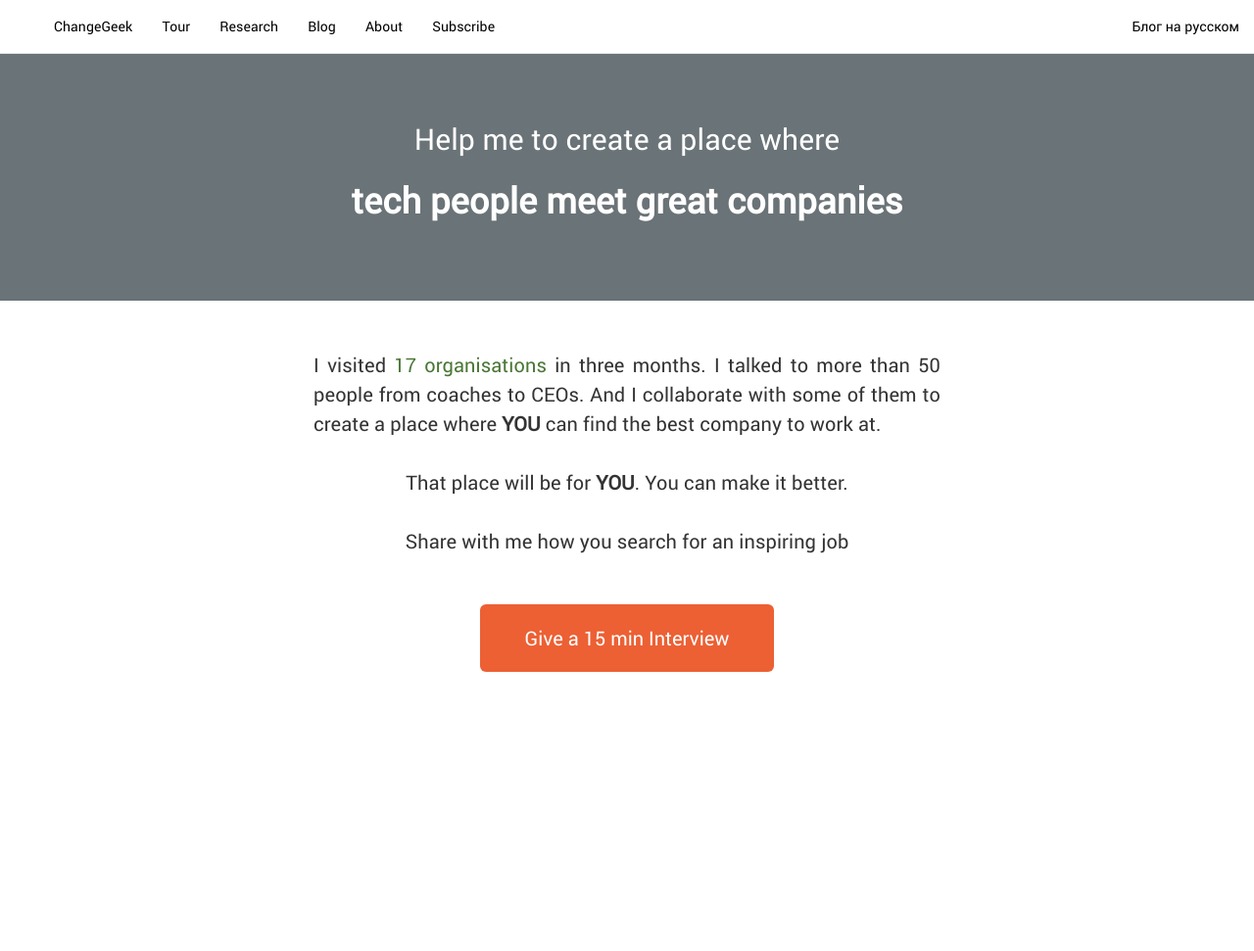
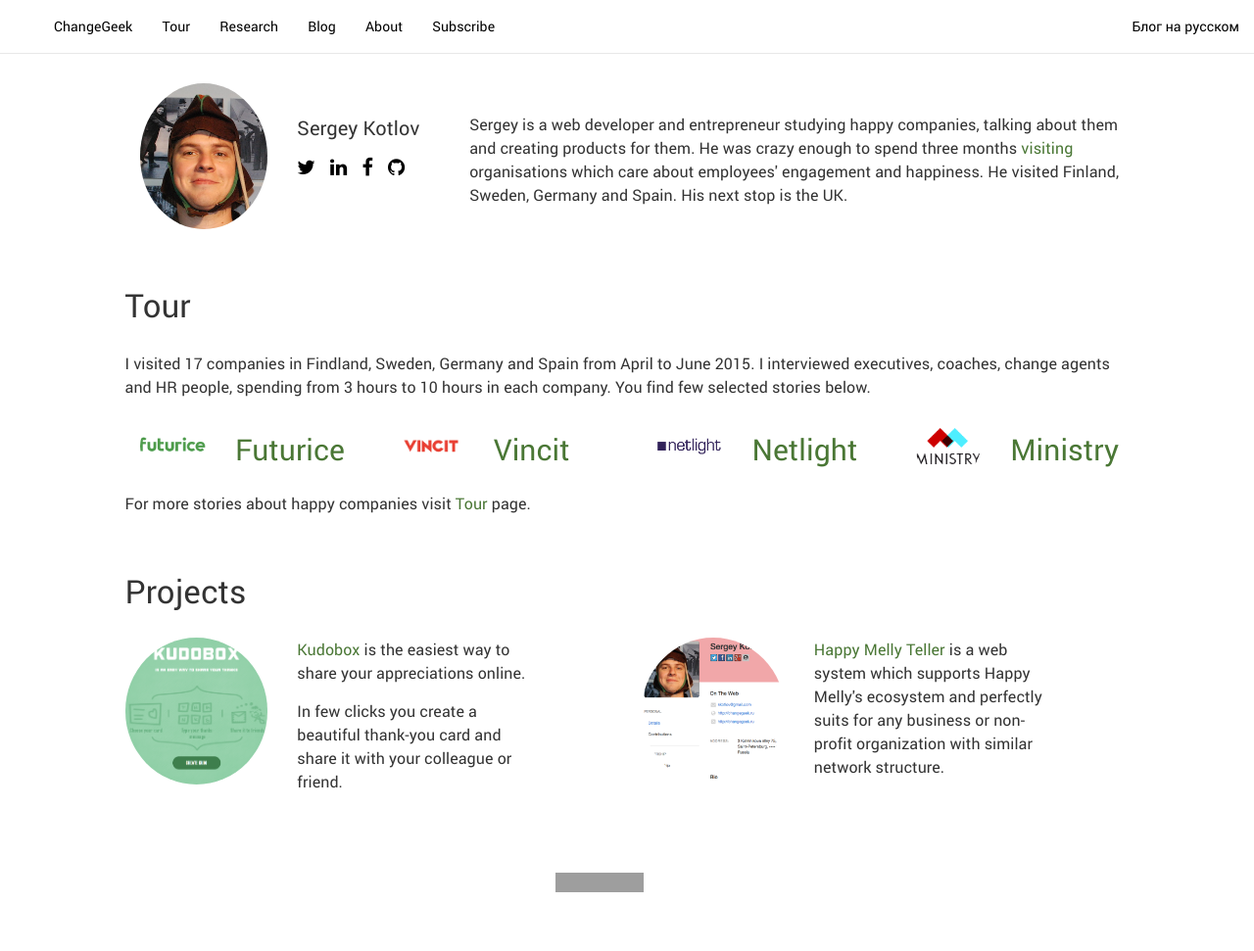
Before and after one commit to sery0ga/changegeek, a Jekyll site: the page built from index.html, in a window 1280 px wide. Shown: the whole page at 98% size. Built offline with Jekyll 4.4.1, drawn with Linux system fonts in a browser that asks for light colours; nearby versions of some CDN libraries; some web fonts are replaced; before the commit the page ends 900 px from its top, so only the background shows below that; grey boxes are pictures that could not be loaded.

Commit message:
Updates landing page

```diff
--- a/_sass/_landing.scss
+++ b/_sass/_landing.scss
@@ -67,8 +67,8 @@
       }
     }
     .desc {
-      font-family: $base-font-family;
-      font-size: 18px;
+      // font-family: $base-font-family;
+      // font-size: 18px;
       margin-top: 30px;
     }
   }
--- a/index.html
+++ b/index.html
@@ -3,34 +3,105 @@
 ---
 
 <div class="landing">
-  <div class="container-fluid header">
+  <div class="container about">
     <div class="row">
-      <div class="col-md-12 text-center headline">
-        <h4>Help me to create a place where</h4>
-        <h1>tech people meet great companies</h1>
+      <div class="col-md-4">
+        <div class="col-md-6">
+          <img src="/images/avatar_small.jpeg" class="img-circle" width="140px"/>
+        </div>
+        <div class="col-md-6 social-info">
+          Sergey Kotlov
+          <ul class="list-inline">
+            <li><a href="http://twitter.com/skotlov" target="_blank" class="twitter"><i class="fa fa-twitter"></i></a></li>
+            <li><a href="http://linkedin.com/in/skotlov" target="_blank" class="linkedin"><i class="fa fa-linkedin"></i></a></li>
+            <li><a href="http://www.facebook.com/skotlov" target="_blank" class="facebook"><i class="fa fa-facebook"></i></a></li>
+            <li><a href="https://github.com/sery0ga" target="_blank" class="github"><i class="fa fa-github"></i></a></li>
+          </ul>
+        </div>
+      </div>
+      <div class="col-md-8 desc">
+        <p>Sergey is a web developer and entrepreneur studying happy companies, talking about them and creating products for them. He was crazy enough to spend three months <a href="/tour">visiting</a> organisations which care about employees' engagement and happiness. He visited Finland, Sweden, Germany and Spain. His next stop is the UK.</p>
+      </div>
+    </div>
+  </div>
+  <div class="container about">
+    <div class="row">
+      <div class="col-md-12">
+        <h3>Tour</h3>
+        <p>I visited 17 companies in Findland, Sweden, Germany and Spain from April to June 2015. I interviewed executives, coaches, change agents and HR people, spending from 3 hours to 10 hours in each company. You find few selected stories below.</p>
+      </div>
+    </div>
+    <div class="row">
+      <div class="col-md-3 meeting-cell">
+        <div class="col-md-5">
+          <img src="/images/faces/futurice-logo.png" class="img-circle" alt="Futurice"/>
+        </div>
+        <div class="col-md-7">
+          <a href="{% post_url 2015-04-16-futufriday %} "><h4>Futurice</h4></a>
+        </div>
+      </div>
+      <div class="col-md-3 meeting-cell last">
+        <div class="col-md-5">
+          <img src="/images/faces/vincit.png" class="img-circle"/>
+        </div>
+        <div class="col-md-7">
+          <a href="{% post_url 2015-04-17-welcome-to-vincity %} "><h4>Vincit</h4></a>
+        </div>
+      </div>
+      <div class="col-md-3 meeting-cell">
+        <div class="col-md-5">
+          <img src="/images/faces/netlight.png" class="img-circle" alt="Netlight"/>
+        </div>
+        <div class="col-md-7">
+          <a href="{% post_url 2015-05-03-netlight %} "><h4>Netlight</h4></a>
+        </div>
+      </div>
+      <div class="col-md-3 meeting-cell">
+        <div class="col-md-5">
+          <img src="/images/faces/ministry.png" class="img-circle" alt="Ministry"/>
+        </div>
+        <div class="col-md-7">
+          <a href="{% post_url 2015-06-23-ministry %} "><h4>Ministry</h4></a>
+        </div>
       </div>
     </div>
     <div class="row">
       <div class="col-md-12">
-        <div class="col-md-6 col-md-offset-3 landing-text text-justify">
-          I visited <a href="/tour">17 organisations</a> in three months. I talked to more than
-          50 people from coaches to CEOs. And I collaborate with some of them to create
-          a place where <strong>YOU</strong> can find the best company to work at.
-        </div>
-        <div class="col-md-6 col-md-offset-3 landing-text text-center">
-          That place will be for <strong>YOU</strong>. You can make it better.
-        </div>
-        <div class="col-md-6 col-md-offset-3 text-center">
-          Share with me how you search for an inspiring job
-        </div>
-      </div>
-
-      <div class="text-center">
-        <div class="tour-badge">
-          <button type="button" data-toggle="modal" data-target="#contactForm" class="btn btn-tour btn-lg">Give a 15 min Interview</button>
-        </div>
+        For more stories about happy companies visit <a href="/tour">Tour</a> page.
       </div>
     </div>
   </div>
+  <div class="container about">
+    <div class="row">
+      <div class="col-md-12">
+        <h3>Projects</h3>
+      </div>
+      <div class="col-md-2">
+        <a href="http://kudobox.co" target="_blank"><img class="img-circle" src="images/kudobox_square.png" height="150" width="150"/></a>
+      </div>
+      <div class="col-md-3">
+        <p><a href="http://kudobox.co" target="_blank">Kudobox</a> is the easiest way to share your appreciations online.</p>
+        <p>In few clicks you create a beautiful thank-you card and
+        share it with your colleague or friend.</p>
+      </div>
+      <div class="col-md-offset-1 col-md-2">
+        <a href="http://github.com/HappyMelly/teller" target="_blank"><img class="img-circle" src="images/teller.png" height="150" width="150"/></a>
+      </div>
+      <div class="col-md-3">
+        <p><a href="http://github.com/HappyMelly/teller" target="_blank">Happy Melly Teller</a> is a web system which supports Happy Melly's ecosystem
+        and perfectly suits for any business or non-profit organization with similar network structure.</p>
+      </div>
+    </div>
+  </div>
+  <br>
+  <div class="container about">
+    <div class="row">
+      <div class="col-md-offset-5 col-md-2">
+        <a class="hm-badge" href="http://happymelly.com/members#1" target="_blank"><img src="http://bit.ly/hm_badge_yellow"/></a>
+      </div>
+    </div>
+  </div>
+
+
 </div>
 <!-- /.container -->
--- a/tour/index.html
+++ b/tour/index.html
@@ -3,7 +3,7 @@
 ---
 
 <div class="tour">
-  <div class="container">
+  <div class="container ">
     <div class="container">
       <div class"row">
         <div class="col-md-12 text-center">
```
Also changed, not shown: images/kudobox_square.png (added), images/teller.png (added), 3 other files.
